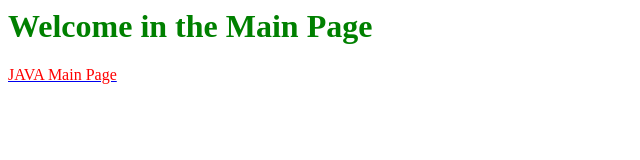
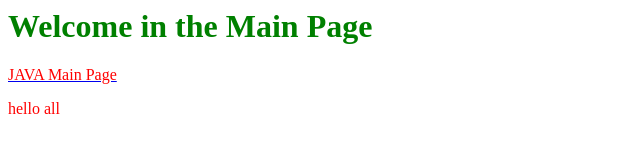
Before and after one commit to Mhmd881/Edugame, a plain HTML site: page index.html in a window 1280 px wide. Shown: the full height of the page, 0-640 px from the left. Drawn offline with Linux system fonts and the light colour scheme.

Commit message:
Update index.html

```diff
--- a/index.html
+++ b/index.html
@@ -7,3 +7,5 @@
         <A href="javamainpage.html"><P>JAVA Main Page</P></A>
     </body>
 </html>
+
+<p bgcolor="blue">hello all</p>
```
